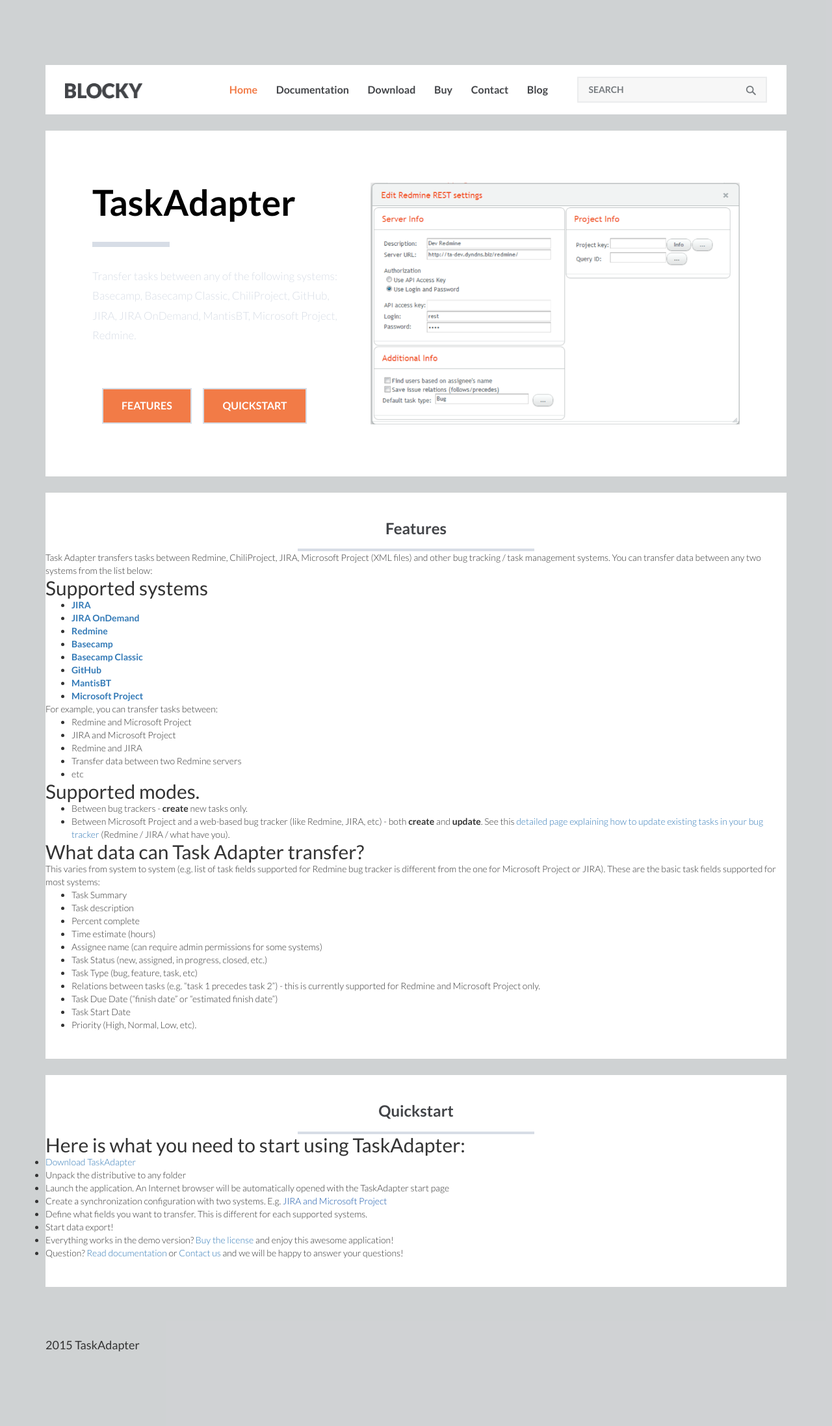
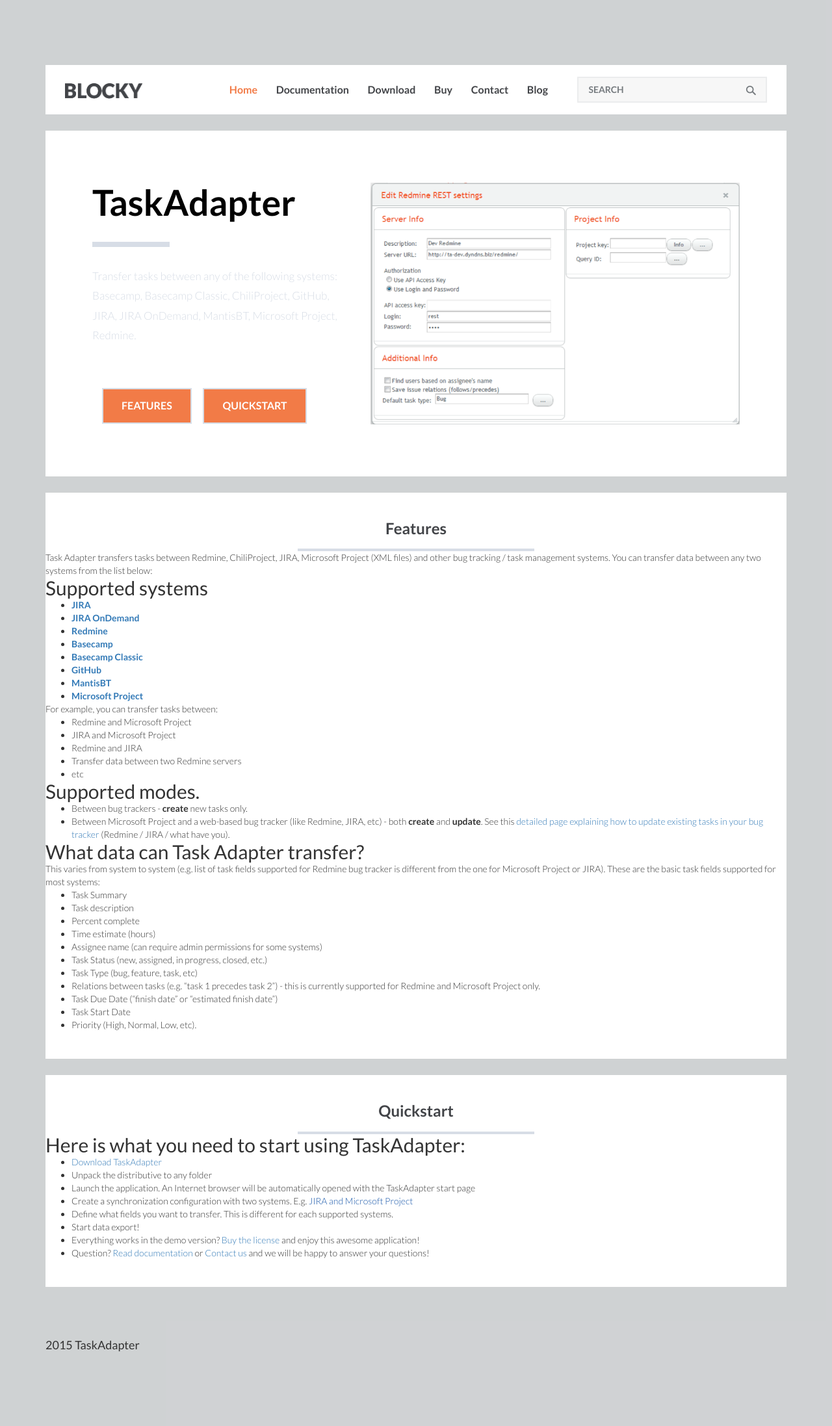
Before and after one commit to Syed-Shahzaib-Hussain/Task-Adapter-Copy, a Jekyll site: the page built from index.html, in a window 1280 px wide. Shown: the whole page at 65% size. Built offline with Jekyll 4.4.1, drawn with Linux system fonts in a browser that asks for light colours.

Commit message:
fixed broken layout for Quickstart list items

```diff
--- a/css/style.css
+++ b/css/style.css
@@ -354,7 +354,7 @@
 color:#424448;
 font-weight:bold;
 }
-.features ul li{
+.front_page_section ul li{
   margin-left: 40px;
 }
 
--- a/index.html
+++ b/index.html
@@ -81,7 +81,7 @@
             <h3>Features</h3>
             <div class="strip"></div>
         </div>
-        <div class="features">
+        <div class="front_page_section">
             {% markdown features.md %}
         </div>
     </div>
@@ -94,7 +94,7 @@
             <h3>Quickstart</h3>
             <div class="strip"></div>
         </div>
-        <div class="quickstart">
+        <div class="front_page_section">
             {% markdown quickstart.md %}
         </div>
     </div>
```
